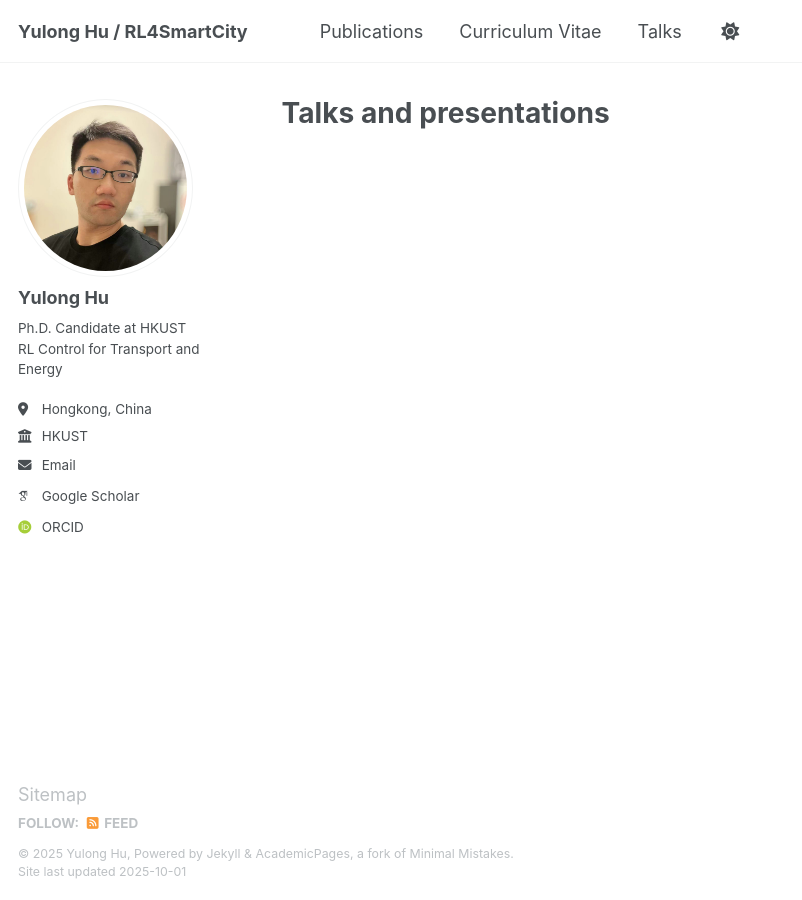
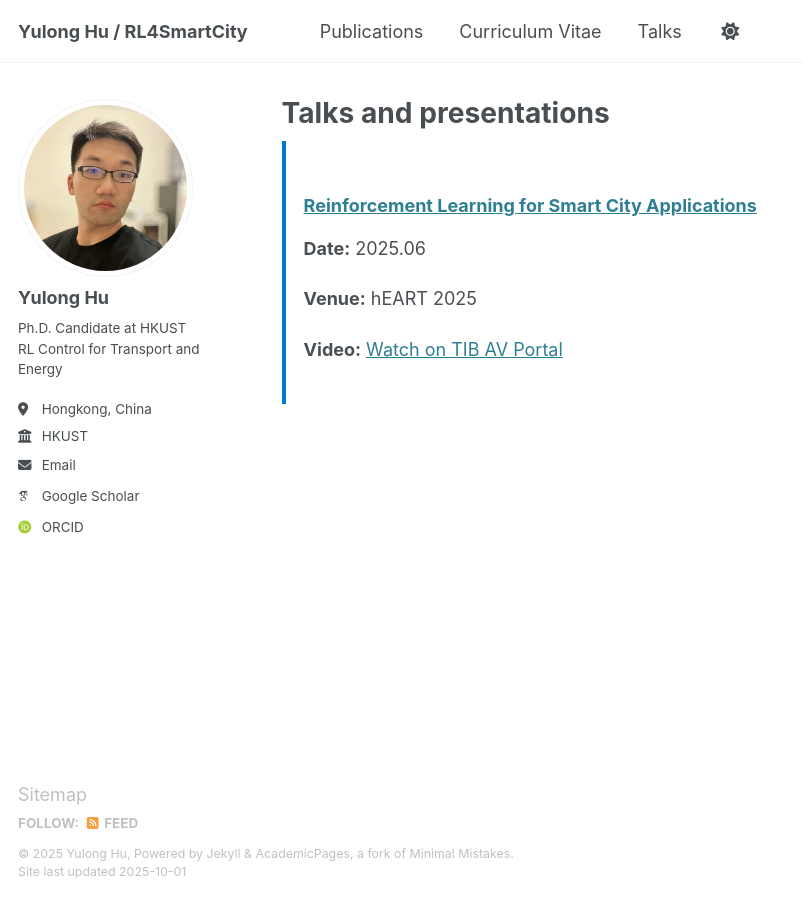
Before and after one commit to yulonghu2000/yulonghu2000.github.io, a Jekyll site: the page built from _pages/talks.html, in a window 1280 px wide. Shown: the whole page, without its empty margins (0-802 px from the left). Built offline with Jekyll 4.4.1, drawn with Linux system fonts in a browser that asks for light colours; some web fonts are replaced.

Commit message:
Update talks.html

```diff
--- a/_pages/talks.html
+++ b/_pages/talks.html
@@ -11,6 +11,14 @@ author_profile: true
 
 {% endif %}
 
+<!-- 添加你的TIB AV talk -->
+<div style="margin-bottom: 2rem; padding: 1rem; border-left: 4px solid #007acc;">
+  <h3><a href="https://av.tib.eu/media/71523" target="_blank">Reinforcement Learning for Smart City Applications</a></h3>
+  <p><strong>Date:</strong> 2025.06</p>
+  <p><strong>Venue:</strong> hEART 2025</p>
+  <p><strong>Video:</strong> <a href="https://av.tib.eu/media/71523" target="_blank">Watch on TIB AV Portal</a></p>
+</div>
+
 {% for post in site.talks reversed %}
   {% include archive-single-talk.html %}
 {% endfor %}
```
